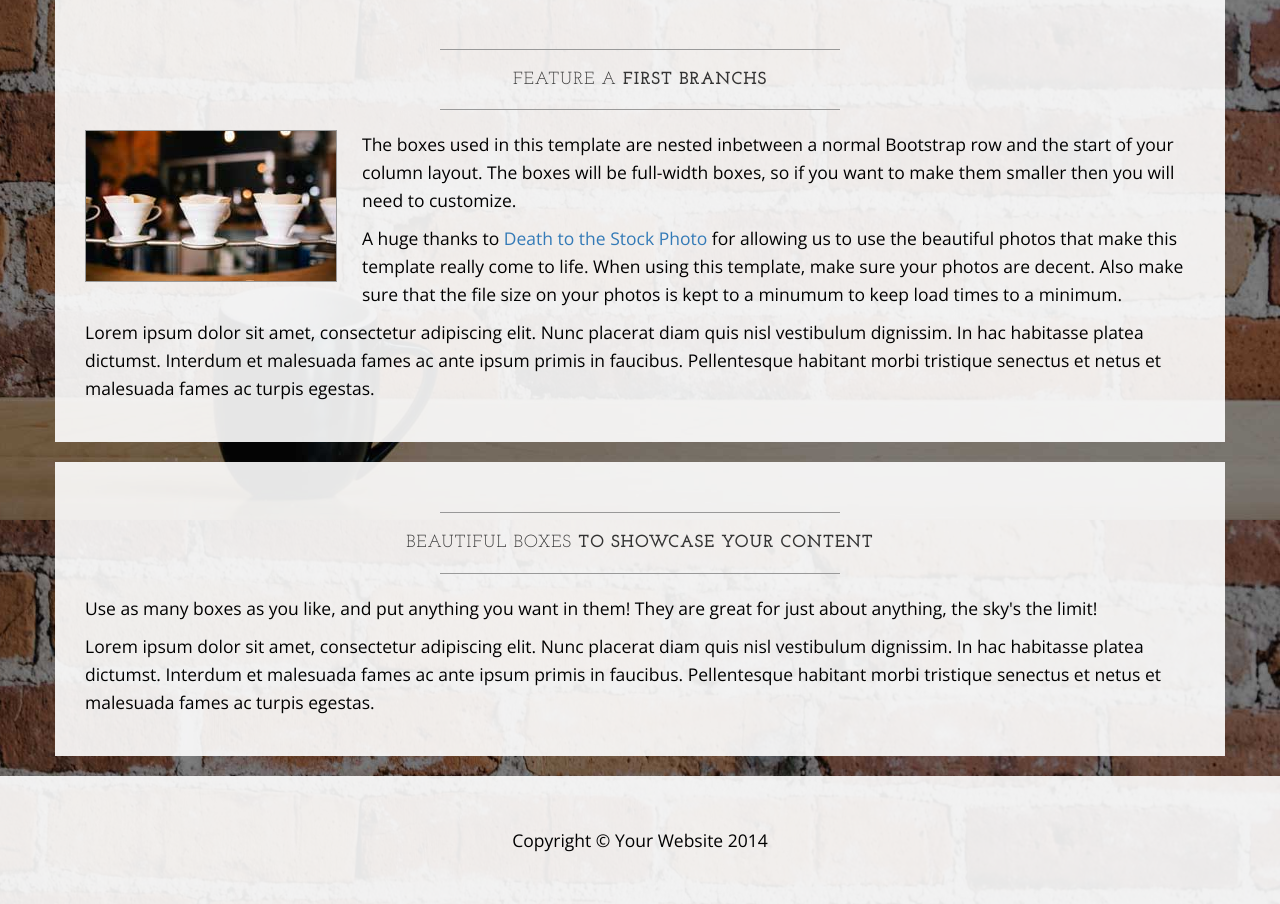
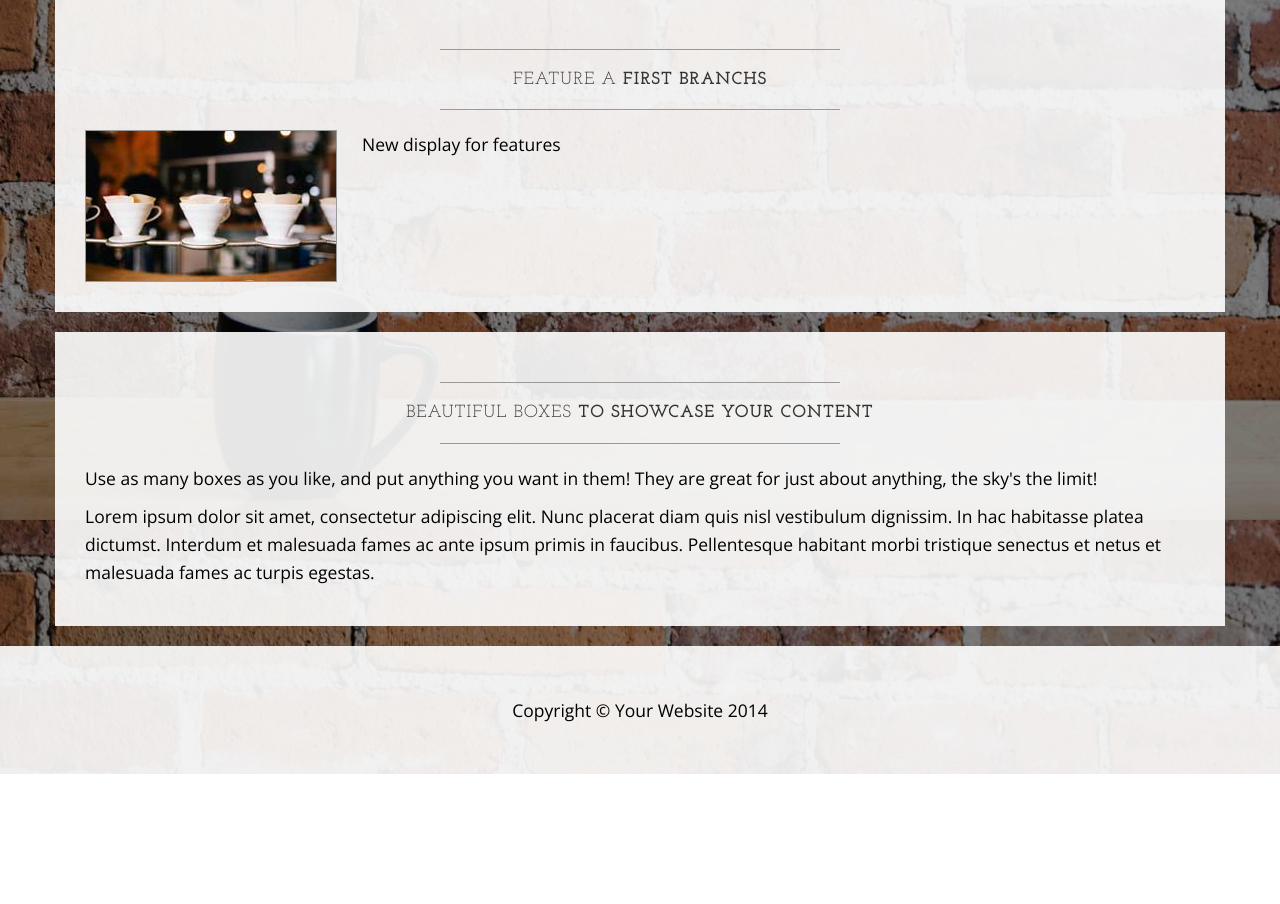
Before and after one commit to glovercase/learnablegitcourse, a plain HTML site: page index.html in a window 1280 px wide. Shown: the part 1080-1984 px from the top of the page. After the commit the page ends 1854 px from the top, so only its background shows below. Drawn offline with nearby package versions, Linux system fonts and the light colour scheme.

Commit message:
Chnage text steeve

```diff
--- a/index.html
+++ b/index.html
@@ -129,10 +129,8 @@
                     <hr>
                     <img class="img-responsive img-border img-left" src="img/intro-pic.jpg" alt="">
                     <hr class="visible-xs">
-                    <p>The boxes used in this template are nested inbetween a normal Bootstrap row and the start of your column layout. The boxes will be full-width boxes, so if you want to make them smaller then you will need to customize.</p>
-                    <p>A huge thanks to <a href="http://join.deathtothestockphoto.com/" target="_blank">Death to the Stock Photo</a> for allowing us to use the beautiful photos that make this template really come to life. When using this template, make sure your photos are decent. Also make sure that the file size on your photos is kept to a minumum to keep load times to a minimum.</p>
-                    <p>Lorem ipsum dolor sit amet, consectetur adipiscing elit. Nunc placerat diam quis nisl vestibulum dignissim. In hac habitasse platea dictumst. Interdum et malesuada fames ac ante ipsum primis in faucibus. Pellentesque habitant morbi tristique senectus et netus et malesuada fames ac turpis egestas.</p>
-                </div>
+                    <p>New display for features</p>
+                  </div>
             </div>
         </div>
 
```
